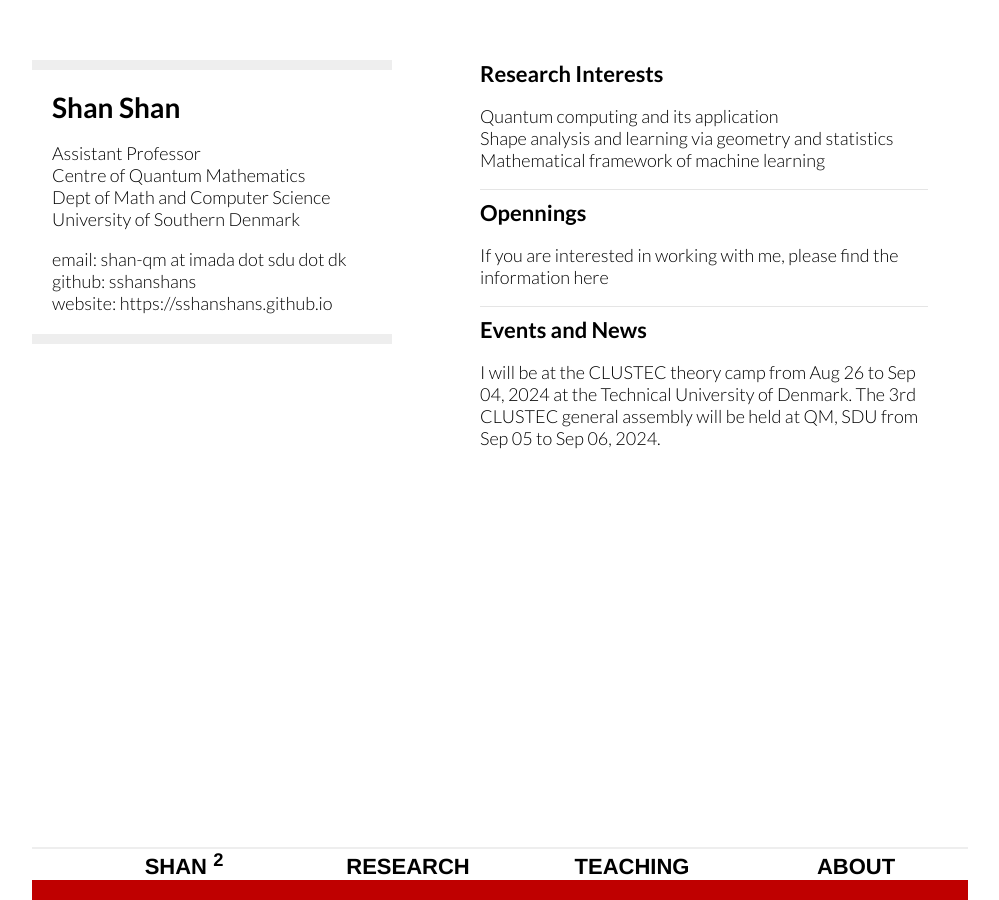
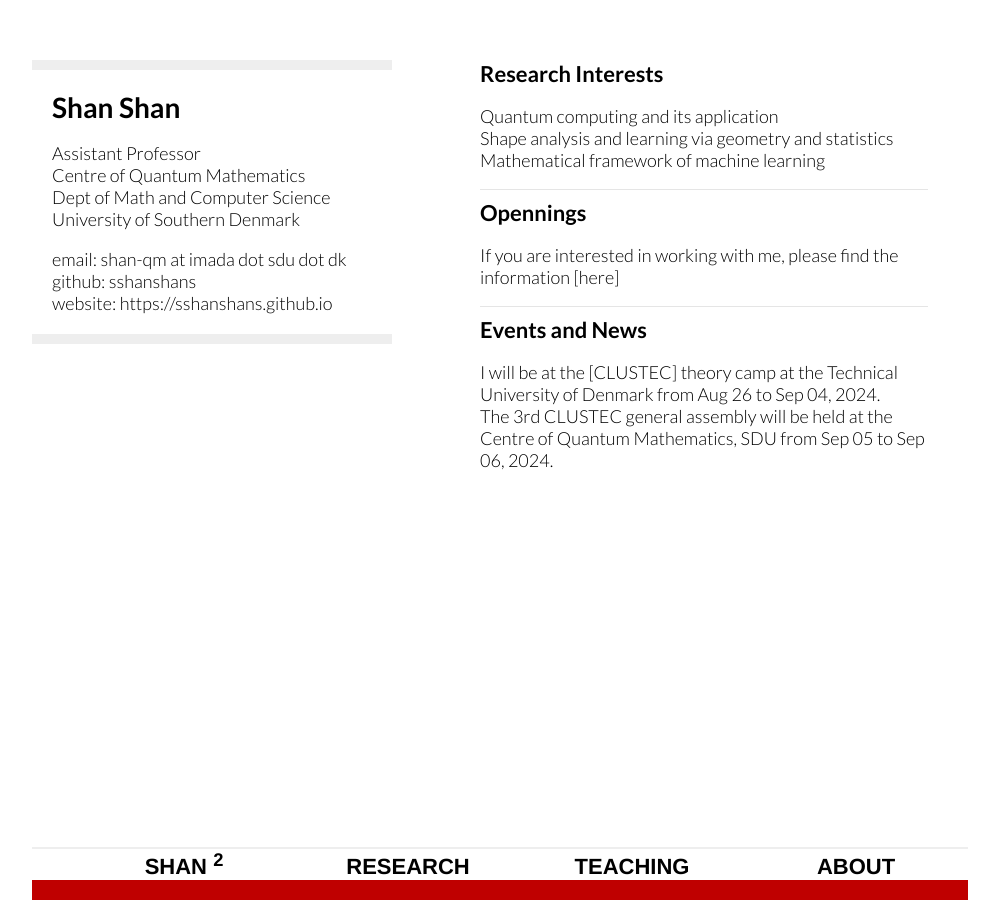
Before and after one commit to sshanshans/sshanshans.github.io, a Jekyll site: the page built from index.md, in a window 1280 px wide. Shown: the whole page, without its empty margins (160-1159 px from the left). Built offline with Jekyll 4.4.1, drawn with Linux system fonts in a browser that asks for light colours.

Commit message:
Update index.md

```diff
--- a/index.md
+++ b/index.md
@@ -11,11 +11,12 @@ Mathematical framework of machine learning
 <hr />
 
 ### Opennings
-If you are interested in working with me, please find the information [here](..research/open.md)
+If you are interested in working with me, please find the information [[here]](..research/open.md)
 <hr />
 
 ### Events and News
-I will be at the [CLUSTEC theory camp](https://clustec.eu/) from Aug 26 to Sep 04, 2024 at the Technical University of Denmark. The 3rd CLUSTEC general assembly will be held at QM, SDU from Sep 05 to Sep 06, 2024.
+I will be at the [[CLUSTEC]](https://clustec.eu/) theory camp at the Technical University of Denmark from Aug 26 to Sep 04, 2024. <br />
+The 3rd CLUSTEC general assembly will be held at the Centre of Quantum Mathematics, SDU from Sep 05 to Sep 06, 2024.
 
 <br />
 <br />
```
